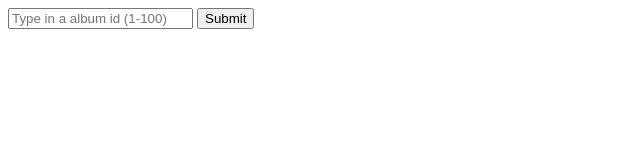
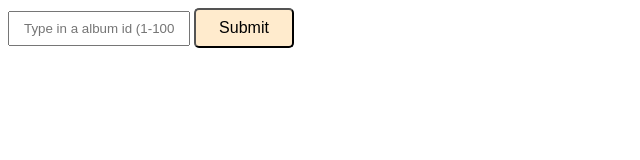
Before and after one commit to Shaurya50211/Experimenting-with-JSONPlaceholder-API, a plain HTML site: page index.html in a window 1280 px wide. Shown: the whole page, without its empty margins (0-640 px from the left). Drawn offline with Linux system fonts and the light colour scheme.

Commit message:
added caption (not complete yet)

```diff
--- a/main.js
+++ b/main.js
@@ -30,7 +30,10 @@ function showImages(photos) {
     photos.forEach(photo => {
         const img = document.createElement("img")
         img.src = photo.url
+        let title = document.createElement("p")
+        // title.style.position = "absolute"
+        title.innerText = photo.title
         images.appendChild(img)
-        // TODO: Add Caption
+        images.appendChild(title)
     })
 }
--- a/styles.css
+++ b/styles.css
@@ -6,5 +6,19 @@
 }
 
 #images img {
-  flex-basis: 10%;
+  flex-basis: 5%;
+  width: 20%;
 }
+
+input {
+  padding: 8px 14px;
+  width: 150px;
+}
+
+button {
+  width: 100px;
+  height: 40px;
+  font-size: medium;
+  border-radius: 5px;
+  background-color: blanchedalmond;
+}
```
